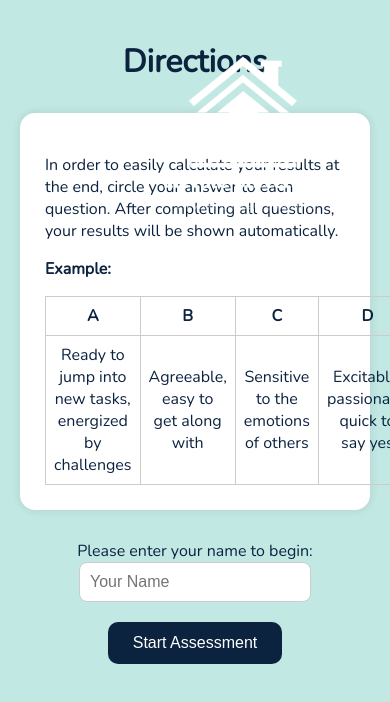
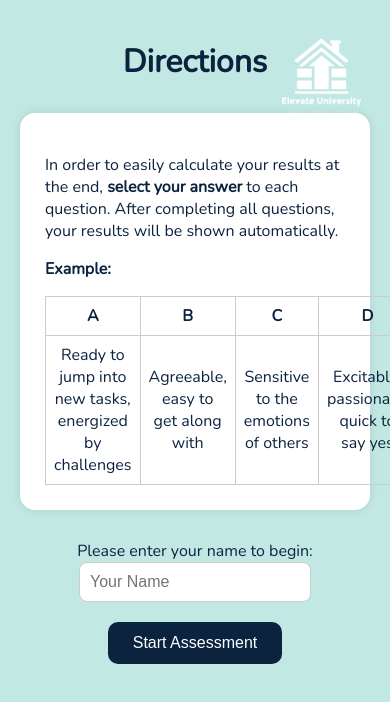
Before and after one commit to melvinvalentine/temperament-assessment, a plain HTML site: page index.html in a window 390 px wide. Shown: the top 702 px of the page. Drawn offline with nearby package versions, Linux system fonts and the light colour scheme.

Commit message:
Update index.html

```diff
--- a/index.html
+++ b/index.html
@@ -28,7 +28,15 @@
       position: absolute;
       top: 20px;
       right: 30px;
-      height: 300px; /* was 60px */
+      height: 300px;
+      max-width: 40vw;
+      z-index: -1;
+    }
+    @media (max-width: 768px) {
+      .logo {
+        height: 150px;
+        right: 10px;
+      }
     }
     .box {
       background: white;
@@ -36,6 +44,8 @@
       border-radius: 15px;
       box-shadow: 0 0 10px rgba(0,0,0,0.1);
       margin-bottom: 30px;
+      position: relative;
+      z-index: 1;
     }
     .example-table {
       width: 100%;
@@ -79,12 +89,12 @@
   </style>
 </head>
 <body>
-  <img src= "logo.png" alt="Logo" class="logo" />
+  <img src="logo.png" alt="Logo" class="logo" />
   <div class="container">
     <div class="header">Directions</div>
     <div class="box">
       <p>
-        In order to easily calculate your results at the end, circle your answer to each question.
+        In order to easily calculate your results at the end, <strong>select your answer</strong> to each question.
         After completing all questions, your results will be shown automatically.
       </p>
       <p><strong>Example:</strong></p>
```
